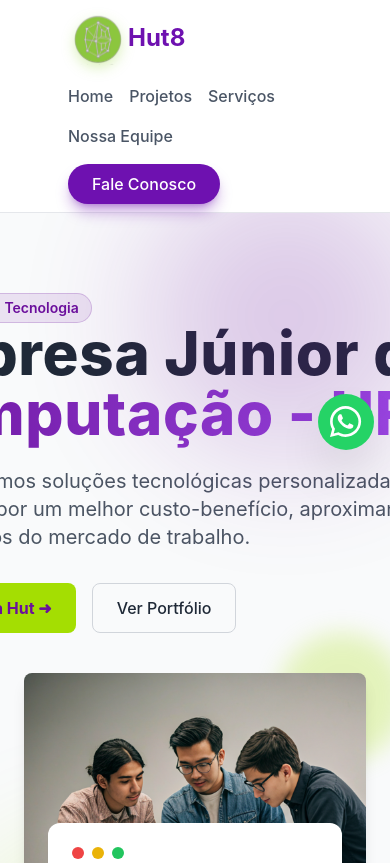
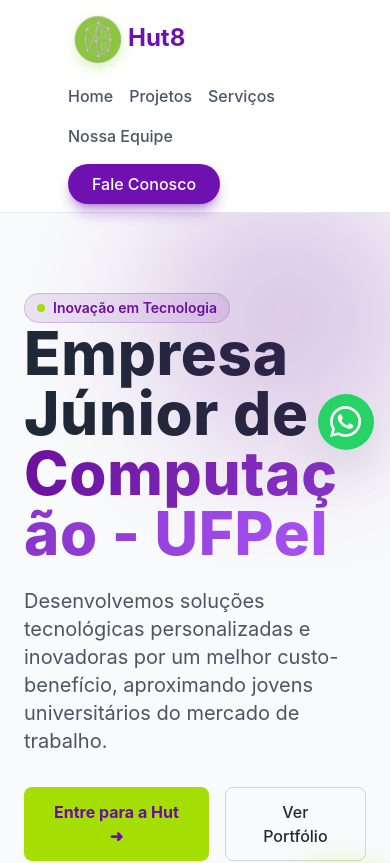
Before and after one commit to Caspessoa/HutDesignB, a React (Vite) app: page / in a window 390 px wide. Shown: the top 863 px of the page. Built offline with nearby package versions, Linux system fonts and the light colour scheme.

Commit message:
fix: ajuste de responsividade homepage

```diff
--- a/src/sections/Home/About.jsx
+++ b/src/sections/Home/About.jsx
@@ -8,7 +8,7 @@ import { RiMoneyDollarCircleFill } from "react-icons/ri";
 export default function About() {
   return (
         <section className="w-full py-20 pt-20 pb-20 bg-[#F9FAFB]">
-            <div className="max-w-6xl mx-auto px-6 lg:px-8 flex items-center gap-6">
+            <div className="max-w-6xl mx-auto px-6 lg:px-8 flex flex-col lg:flex-row items-center gap-6">
                 <div className="relative flex items-center justify-center bg-gray-50">
                     {/* Imagem da Esquerda */}
                     <div className="w-[280px] h-[250px] overflow-hidden flex-shrink-0 transform translate-y-8">
--- a/src/sections/Home/Hero.jsx
+++ b/src/sections/Home/Hero.jsx
@@ -9,16 +9,16 @@ export default function Hero() {
         <div className="absolute -bottom-10 -left-10 h-72 w-72 rounded-full bg-[#A4DE02] opacity-20 blur-3xl"></div>
 
         {/* LADO ESQUERDO: HEADER, DESCRIÇÃO E BOTÕES */}
-        <div className="flex-1">
+        <div className="flex-1 w-full lg:w-1/2">
 
           <div className="inline-flex items-center bg-[#6B0F9C1A] gap-2 px-3 py-1 rounded-full border-1 border-[#6B0F9C33]">
             <div className="w-2 h-2 bg-[#A4DE02] rounded-full"></div>
             <span className="text-[#6B0F9C] font-semibold text-[14px] leading-[20px] bg-[]">Inovação em Tecnologia</span>
           </div>
 
-          <h1 className="text-[#1F2937] font-extrabold text-[60px] leading-[60px] tracking-[0.7px]">
+          <h1 className="text-[#1F2937] font-extrabold text-[60px] leading-[60px] tracking-[0.7px] break-words">
             Empresa Júnior de{" "}
-            <span className="whitespace-nowrap bg-gradient-to-r from-[#6C109D] to-[#A854F6] bg-clip-text text-transparent">Computação - UFPel</span>
+            <span className="bg-gradient-to-r from-[#6C109D] to-[#A854F6] bg-clip-text text-transparent">Computação - UFPel</span>
           </h1>
 
           <p className="text-[#4B5563] text-[20px] leading-[28px]  mt-6">
```
